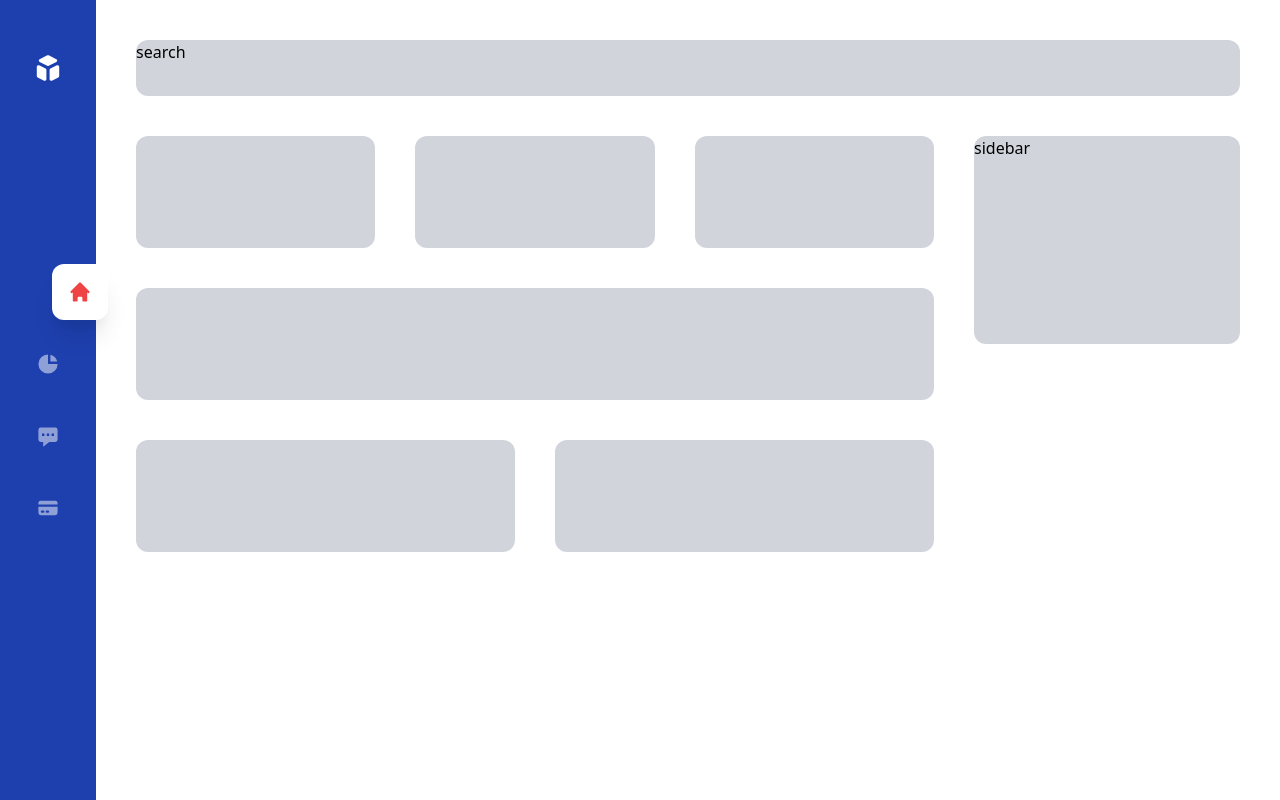
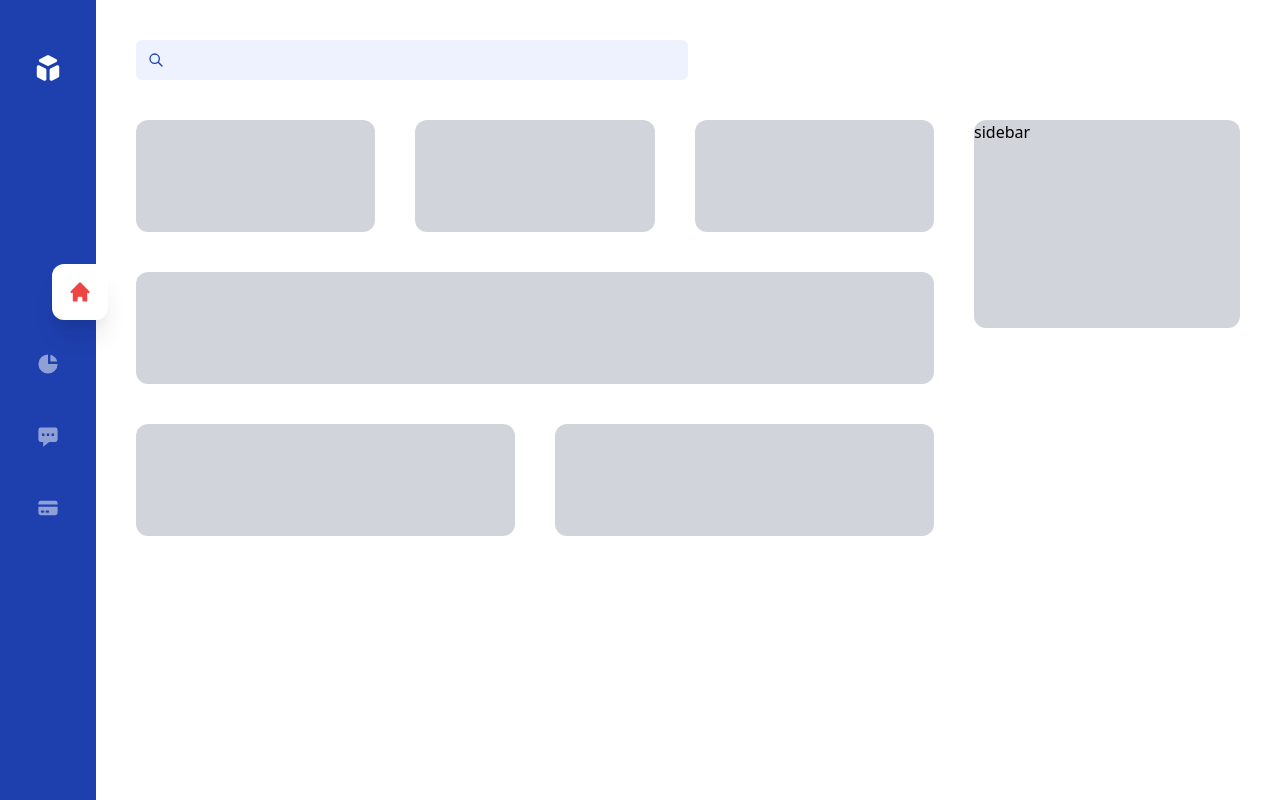
Before and after one commit to marcopgordillo/dashboard-vue-tailwindcss, a Vue app: page / in a window 1280 px wide. Built offline with nearby package versions, Linux system fonts and the light colour scheme.

Commit message:
Add Search Form

```diff
--- a/src/App.vue
+++ b/src/App.vue
@@ -1,6 +1,7 @@
 <script setup>
 import { ref } from 'vue'
 import MainNav from '@/components/MainNav.vue'
+import Tools from '@/components/Tools.vue'
 import { CubeIcon } from '@heroicons/vue/solid'
 
 let showSidebar = ref(false)
@@ -17,8 +18,7 @@ let showSidebar = ref(false)
     </div>
   </div>
   <div class="w-full p-4 lg:p-10">
-    <div class="bg-gray-300 rounded-xl h-14">search</div>
-
+    <Tools />
     <div class="bg-gray-300 rounded-xl mt-4 p-2 lg:hidden">
       <button class="block w-32 h-10 bg-blue-600 mx-auto" @click="showSidebar = !showSidebar">Toggle sidebar</button>
     </div>
--- /dev/null
+++ b/src/components/SearchForm.vue
@@ -0,0 +1,14 @@
+<template>
+    <form action="/" method="POST">
+        <div class="relative">
+            <div class="w-4 text-blue-800 absolute top-3 left-3">
+                <SearchIcon />
+            </div>
+            <input type="text" class="pl-10 w-full bg-indigo-50 rounded-md h-10 text-indigo-900 outline-none focus:ring-2 focus:ring-blue-600">
+        </div>
+    </form>
+</template>
+
+<script setup>
+import { SearchIcon } from '@heroicons/vue/outline'
+</script>
--- /dev/null
+++ b/src/components/Tools.vue
@@ -0,0 +1,12 @@
+<template>
+    <div class="flex">
+        <div class="w-1/2">
+            <SearchForm />
+        </div>
+        <div class="w-1/2"></div>
+    </div>
+</template>
+
+<script setup>
+import SearchForm from '@/components/SearchForm.vue'
+</script>
```
